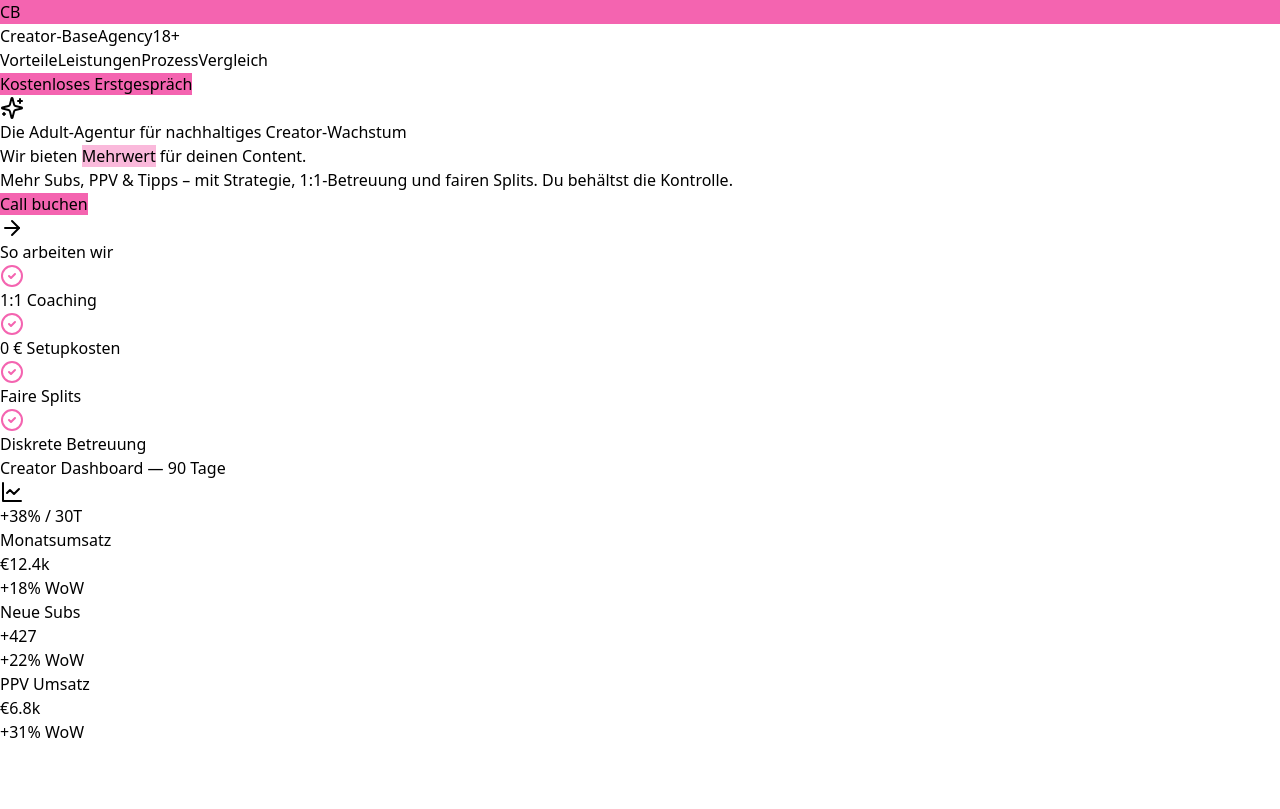
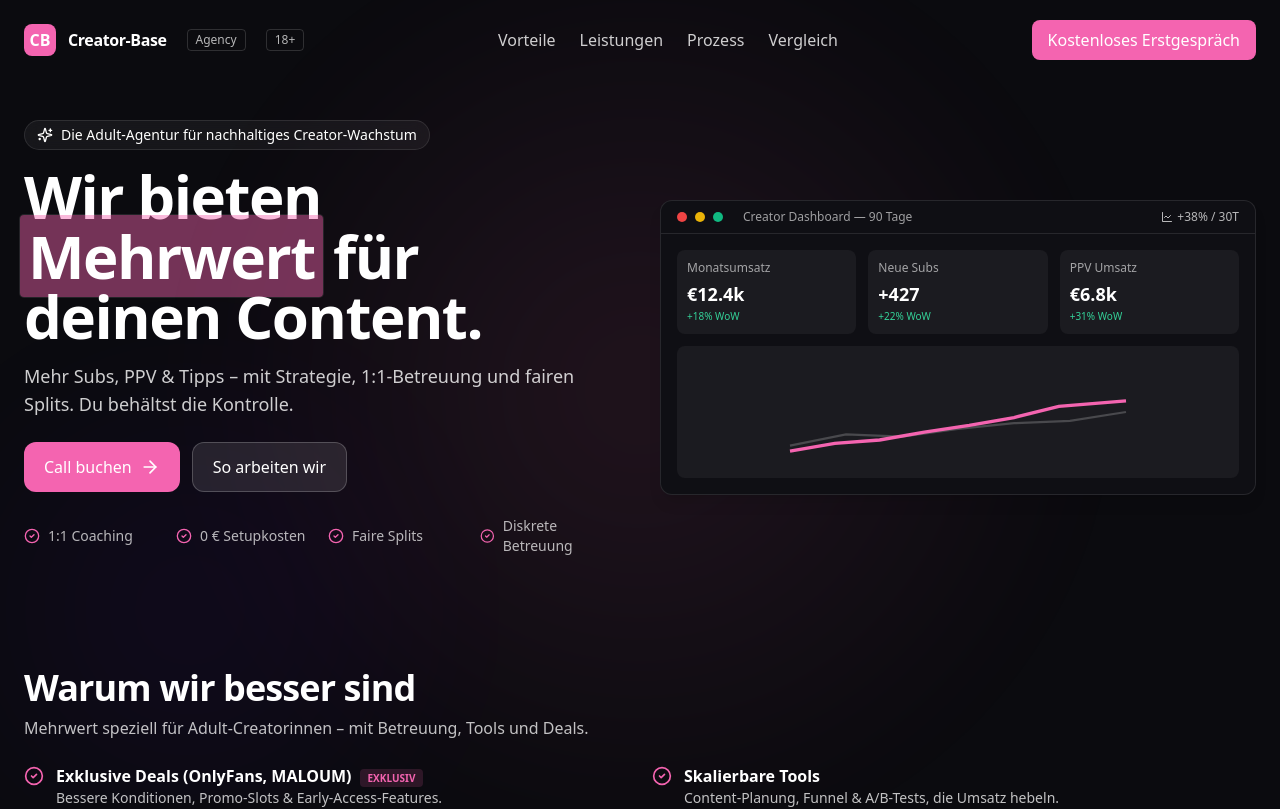
Before and after one commit to GS2OF/Creator-Base, a Next.js app: page / in a window 1280 px wide. Shown: the top 809 px of the page. Built offline with nearby package versions, Linux system fonts and the light colour scheme.

Commit message:
Add files via upload

```diff
--- /dev/null
+++ b/tailwind.config.js
@@ -0,0 +1,5 @@
+module.exports = {
+  content: ["./app/**/*.{js,jsx,ts,tsx}"],
+  theme: { extend: {} },
+  plugins: []
+};
```
Also changed, not shown: vercel.json (added), 1 other file (tests, documents, lock files or other folders).
